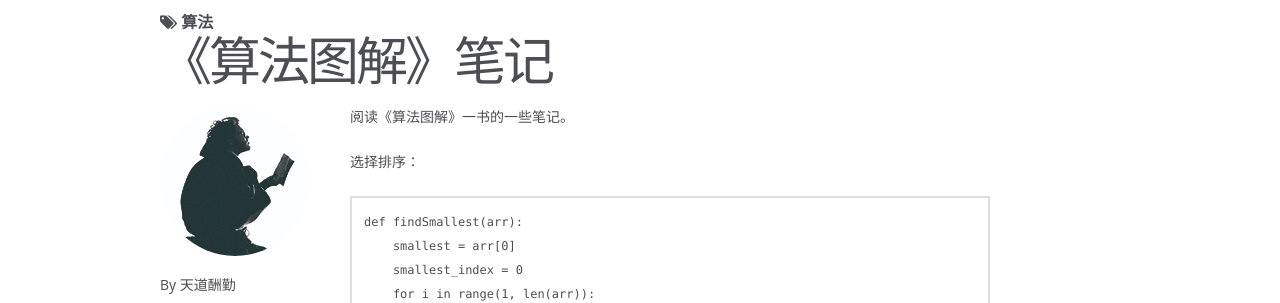
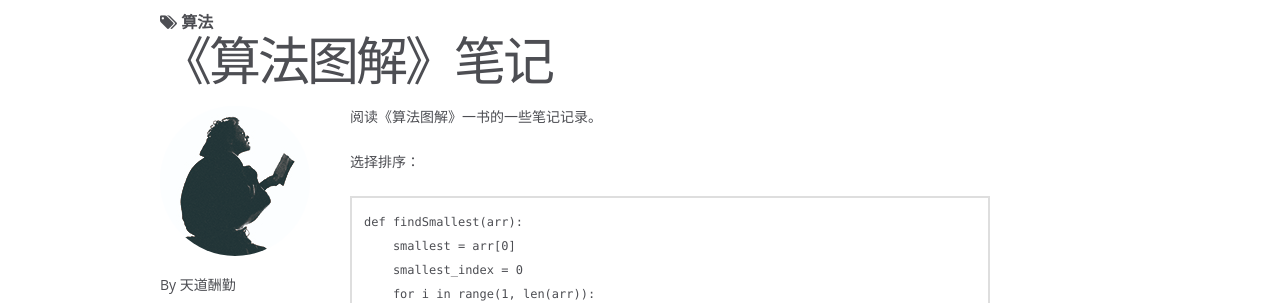
Before and after one commit to 1oscar/1oscar.github.io, a Jekyll site: the page built from _posts/2018-10-09-算法图解笔记.md, in a window 1280 px wide and 900 px high. Shown: the part 411-714 px from the top of the window. Built offline with Jekyll 4.4.1, drawn with Linux system fonts in a browser that asks for light colours; some web fonts are replaced; comment, search, counter and statistics services are not loaded.

Commit message:
算法图解笔记

```diff
--- a/_posts/2018-10-09-算法图解笔记.md
+++ b/_posts/2018-10-09-算法图解笔记.md
@@ -1,12 +1,12 @@
 ---
 layout: post
-title: " 《算法图解》笔记"
+title: " 《算法图解》笔记 "
 comments: true
 share: true
 tags: 算法
 ---
 
-阅读《算法图解》一书的一些笔记。
+阅读《算法图解》一书的一些笔记记录。
 
 选择排序：
 
@@ -71,8 +71,7 @@
 
 各算法大O运行时间对比如图：<br>
 
-![1]( https://github.com/1oscar/1oscar.github.io/blob/master/photos/blogPhotos/%E7%AE%97%E6%B3%95%E5%9B%BE%E8%A7%A3/%E5%A4%A7O%E8%BF%90%E8%A1%8C%E6%97%B6%E9%97%B4.jpg)
-
+![1]( http://1oscar.github.io/photos/blogPhotos/%E7%AE%97%E6%B3%95%E5%9B%BE%E8%A7%A3/%E5%A4%A7O%E8%BF%90%E8%A1%8C%E6%97%B6%E9%97%B4.jpg)
 
 分而治之（D&C）问题解决问题的两个步骤：<br>
 1.找出基线条件，此条件尽可能简单<br>
```
